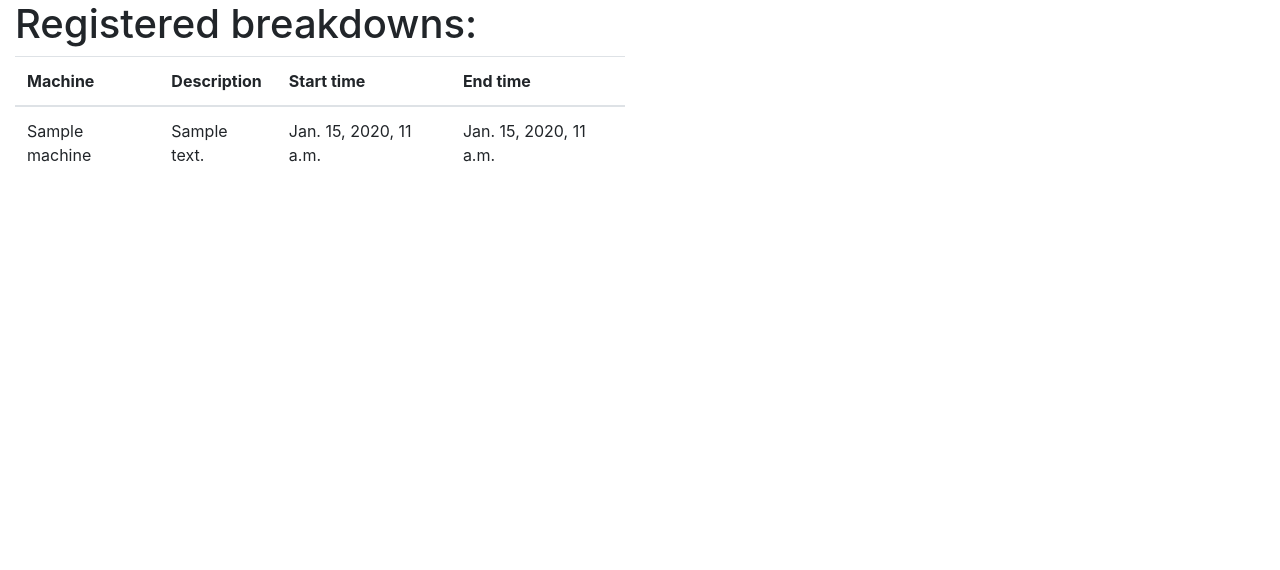
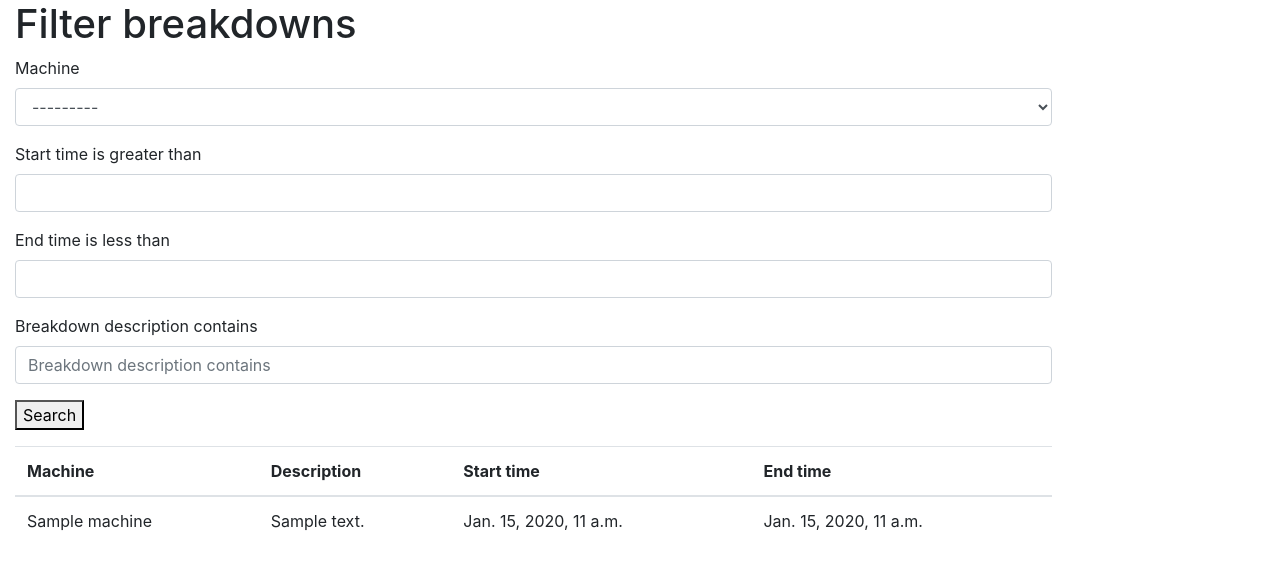
Before and after one commit to rafaupiotrowski/cmms, a Django app: page /all_breakdowns in a window 1280 px wide. Shown: the part 138-708 px from the top of the page. Run offline with Django 3.2, Linux system fonts and the light colour scheme; tables that the repository leaves empty hold one stand-in row (values such as "Sample post"); some libraries are stand-ins or nearby versions.

Commit message:
Django-filter tested

```diff
--- /dev/null
+++ b/cmms/breakdowns/filters.py
@@ -0,0 +1,20 @@
+from .models import Breakdown
+
+from bootstrap_datepicker_plus import DatePickerInput
+
+import django_filters
+
+
+class BreakdownFilter(django_filters.FilterSet):
+    breakdown_description = django_filters.CharFilter(lookup_expr='icontains')
+    start_time = django_filters.DateTimeFilter(
+        widget=DatePickerInput(options={'format': 'YYYY-MM-DD'}),
+        lookup_expr='gt')
+    end_time = django_filters.DateTimeFilter(
+            widget=DatePickerInput(options={'format': 'YYYY-MM-DD'}),
+            lookup_expr='lt')
+    #end_time = django_filters.DateFromToRangeFilter()
+
+    class Meta:
+        model = Breakdown
+        fields = ['machine', 'start_time', 'end_time', 'breakdown_description', ]
--- a/cmms/breakdowns/templates/all_breakdowns.html
+++ b/cmms/breakdowns/templates/all_breakdowns.html
@@ -1,6 +1,14 @@
 {% extends 'base.html' %}
+{% load bootstrap4 %}
+<!--  load widget_tweaks  -->
 {% block content %}
-  <h1>Registered breakdowns:</h1>
+<div class="well" id=Filtering>
+  <h1>Filter breakdowns</h1>
+  <form class="form-group" method="get">
+    {% bootstrap_form form %}
+    <button type="submit">Search</button>
+  </form>
+</div>
   <table class="table" id='all_breakdowns_table'>
     <h2>{{ breakdown.breakdown_description }}</h2>
       <thead>
@@ -12,7 +20,7 @@
        </tr>
      </thead>
      <tbody>
-       {% for breakdown in last_breakdowns %}
+       {% for breakdown in filter.qs %}
        <tr>
          <td>{{ breakdown.machine }}</td>
          <td>{{ breakdown.breakdown_description }}</td>
--- a/cmms/breakdowns/templates/base.html
+++ b/cmms/breakdowns/templates/base.html
@@ -33,7 +33,7 @@
         </ul>
       </nav>
     </nav>
-    <div class="col-md-6 justify-content-center" id="content">
+    <div class="col-md-10 justify-content-center" id="content">
       {% block content %}
       {% endblock %}
     </div>
--- a/cmms/breakdowns/views.py
+++ b/cmms/breakdowns/views.py
@@ -3,6 +3,7 @@ from django.contrib import messages
 
 from .forms import BreakdownForm
 from .models import Breakdown
+from .filters import BreakdownFilter
 
 # Create your views here.
 
@@ -21,6 +22,17 @@ def home_page(request):
 
 
 def all_breakdowns(request):
+    breakdown_list = Breakdown.objects.all().order_by('-end_time')
+    breakdown_filter = BreakdownFilter(
+        request.GET, queryset=breakdown_list)
+    filter_form = breakdown_filter.form
     last_breakdowns = Breakdown.objects.all().order_by('-end_time')[:5]
     return render(request, 'all_breakdowns.html', {
-        'last_breakdowns': last_breakdowns, })
+        'last_breakdowns': last_breakdowns, 'filter': breakdown_filter,
+        'form': filter_form, })
+
+
+def search(request):
+    breakdown_list = Breakdown.objects.all()
+    breakdown_filter = BreakdownFilter(request.GET, queryset=breakdown_list)
+    return render(request, 'breakdown_list.html', {'filter': breakdown_filter})
--- a/cmms/cmms/settings.py
+++ b/cmms/cmms/settings.py
@@ -25,7 +25,7 @@ SECRET_KEY = os.environ['SECRET_KEY']
 # SECURITY WARNING: don't run with debug turned on in production!
 DEBUG = True
 
-ALLOWED_HOSTS = ['192.168.0.16']
+ALLOWED_HOSTS = []
 
 
 # Application definition
@@ -40,6 +40,7 @@ INSTALLED_APPS = [
     'breakdowns',
     'bootstrap4',
     'bootstrap_datepicker_plus',
+    'django_filters',
 ]
 
 MIDDLEWARE = [
--- a/cmms/cmms/urls.py
+++ b/cmms/cmms/urls.py
@@ -14,7 +14,7 @@ Including another URLconf
     2. Add a URL to urlpatterns:  path('blog/', include('blog.urls'))
 """
 from django.contrib import admin
-from django.urls import path
+from django.urls import path, re_path
 
 from breakdowns import views
 
@@ -22,4 +22,5 @@ urlpatterns = [
     path('admin/', admin.site.urls),
     path('', views.home_page, name='home_page'),
     path('all_breakdowns', views.all_breakdowns, name='all_breakdowns'),
+    re_path(r'^search/$', views.search, name='search'),
 ]
```
Also changed, not shown: cmms/breakdowns/templates/breakdown_list.html (added, +13 -0 lines).
